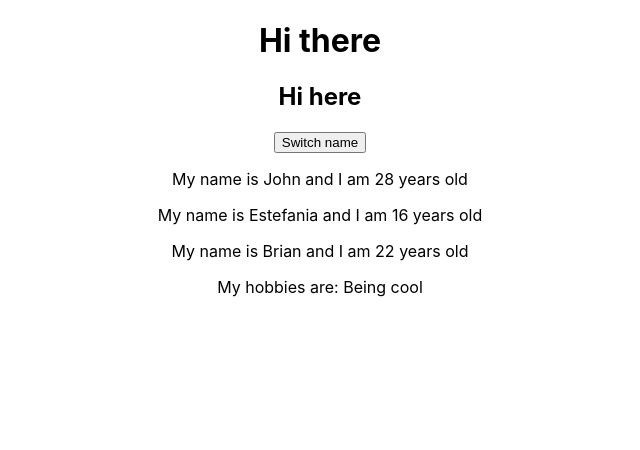
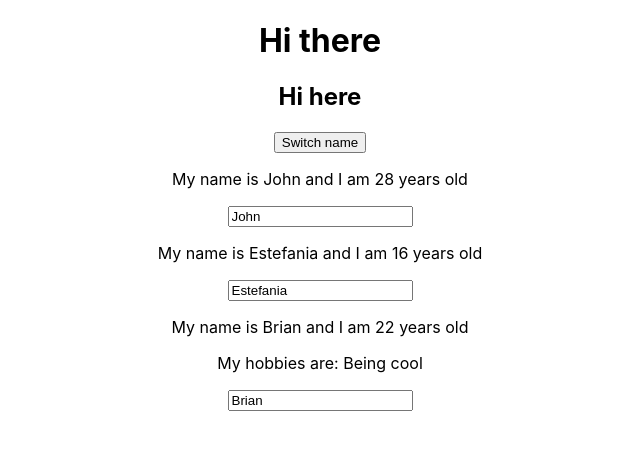
Before and after one commit to srLitem/simple-react-app, a React (Create React App) app: page / in a window 1280 px wide. Shown: the top 450 px of the page, without its empty margins (320-960 px from the left). Built offline with nearby package versions, Linux system fonts and the light colour scheme.

Commit message:
Added typing name support for the second person

```diff
--- a/src/App.js
+++ b/src/App.js
@@ -14,11 +14,20 @@ class App extends Component {
 
   // Used to switch the name of the persons
   switchNameHandler = (newName) => {
-    console.log('Was clicked');
     this.setState({
       persons: [
         { name: 'Delia', age: 50 },
         { name: newName, age: 16 },
+        { name: "Schwanti", age: 20 },
+      ]
+    })
+  }
+
+  nameChangeHandler = event => {
+    this.setState({
+      persons: [
+        { name: 'Delia', age: 50 },
+        { name: event.target.value, age: 16 },
         { name: "Schwanti", age: 20 },
       ]
     })
@@ -33,14 +42,21 @@ class App extends Component {
         <button onClick={ () => this.switchNameHandler('Maria')}>Switch name</button>
         <Person
           name={this.state.persons[0].name}
-          age={this.state.persons[0].age} />
+          age={this.state.persons[0].age}
+          change={this.nameChangeHandler}
+          />
         <Person
           name={this.state.persons[1].name}
           age={this.state.persons[1].age}
-          click={this.switchNameHandler.bind(this, 'Dante')} />
+          click={this.switchNameHandler.bind(this, 'Dante')}
+          change={this.nameChangeHandler}
+          />
         <Person
           name={this.state.persons[2].name}
-          age={this.state.persons[2].age}>My hobbies are: Being cool</Person>
+          age={this.state.persons[2].age}
+          change={this.nameChangeHandler}
+          >My hobbies are: Being cool
+          </Person>
       </div>
     );
   }
--- a/src/Person/Person.js
+++ b/src/Person/Person.js
@@ -5,6 +5,7 @@ const person = (props) => {
         <div>
             <p onClick={props.click}>My name is {props.name} and I am {props.age} years old</p>
             <p>{props.children}</p>
+            <input type="text" onChange={props.change} value={props.name}></input>
         </div>
     )
 };
```
